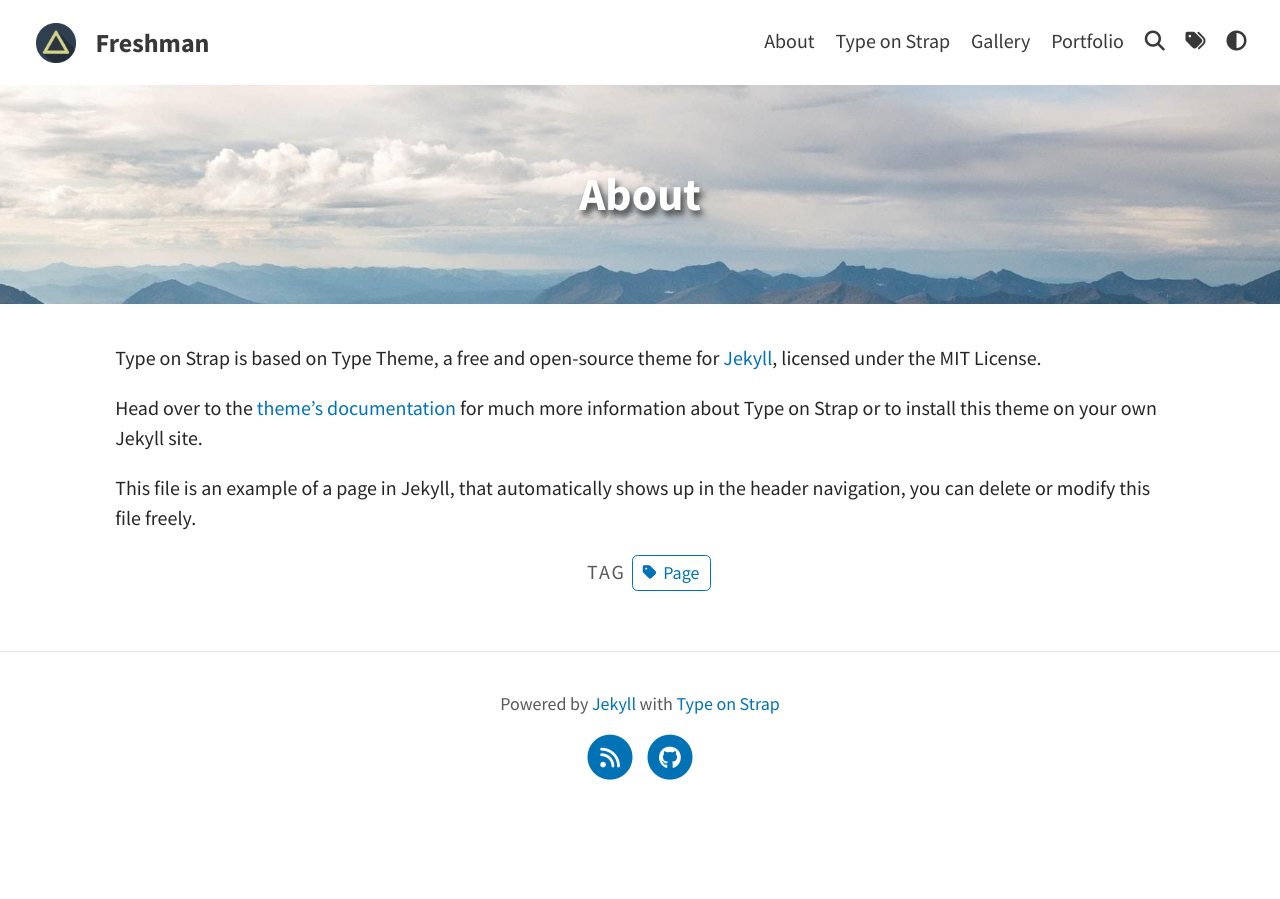
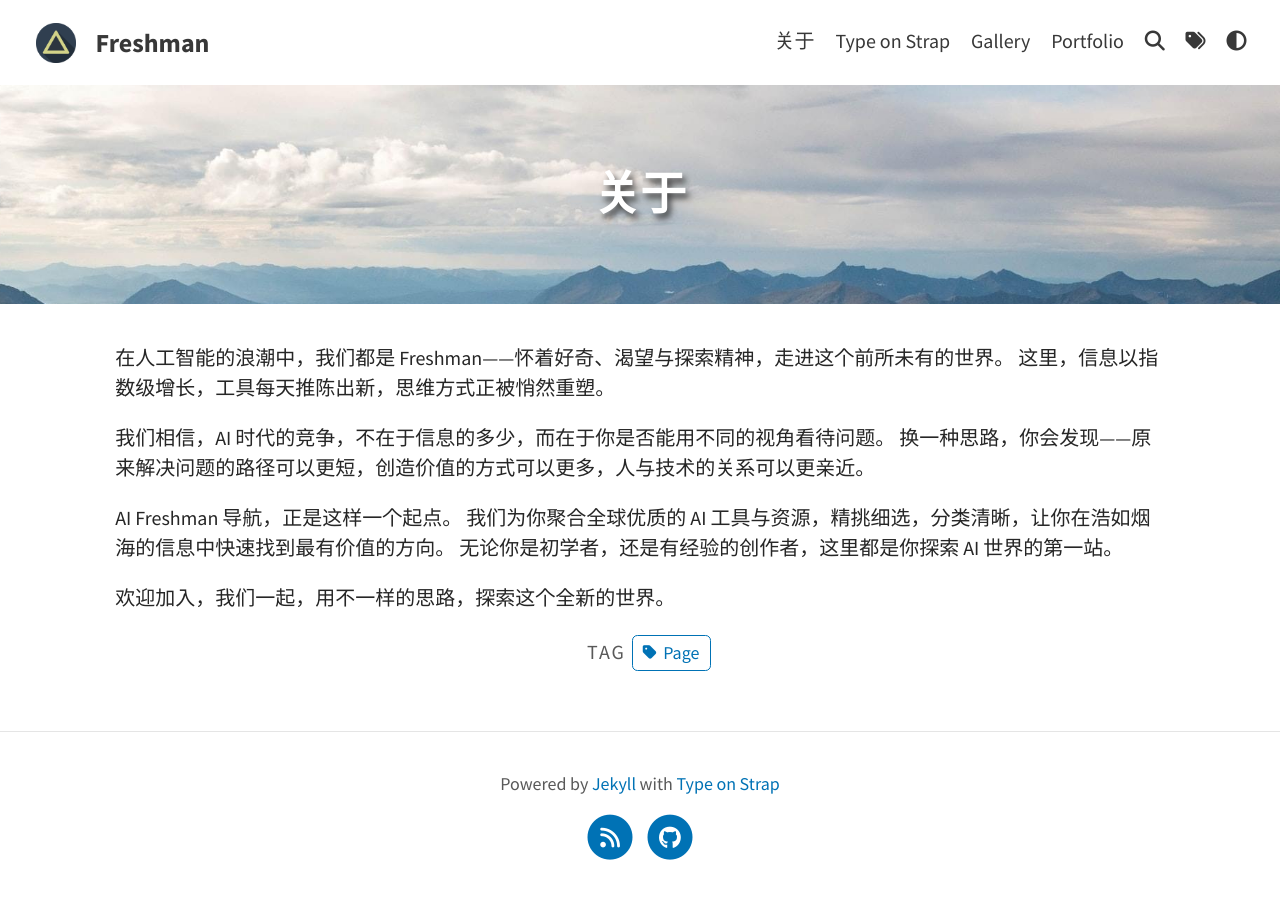
Before and after one commit to liaokevin/freshman, a Jekyll site: the page built from pages/about.md, in a window 1280 px wide. Built offline with Jekyll 4.4.1, drawn with Linux system fonts in a browser that asks for light colours; a script that is not in the unit is left out.

Commit message:
修改关于

```diff
--- a/pages/about.md
+++ b/pages/about.md
@@ -1,13 +1,18 @@
 ---
 layout: page
-title: About
+title: 关于
 permalink: /about/
 feature-img: "assets/img/pexels/travel.jpeg"
 tags: [Page]
 ---
+在人工智能的浪潮中，我们都是 Freshman——怀着好奇、渴望与探索精神，走进这个前所未有的世界。
+这里，信息以指数级增长，工具每天推陈出新，思维方式正被悄然重塑。
 
-Type on Strap is based on Type Theme, a free and open-source theme for [Jekyll](http://jekyllrb.com/), licensed under the MIT License.
+我们相信，AI 时代的竞争，不在于信息的多少，而在于你是否能用不同的视角看待问题。
+换一种思路，你会发现——原来解决问题的路径可以更短，创造价值的方式可以更多，人与技术的关系可以更亲近。
 
-Head over to the [theme's documentation](https://github.com/sylhare/Type-on-Strap) for much more information about Type on Strap or to install this theme on your own Jekyll site.
+AI Freshman 导航，正是这样一个起点。
+我们为你聚合全球优质的 AI 工具与资源，精挑细选，分类清晰，让你在浩如烟海的信息中快速找到最有价值的方向。
+无论你是初学者，还是有经验的创作者，这里都是你探索 AI 世界的第一站。
 
-This file is an example of a page in Jekyll, that automatically shows up in the header navigation, you can delete or modify this file freely.
+欢迎加入，我们一起，用不一样的思路，探索这个全新的世界。
```
